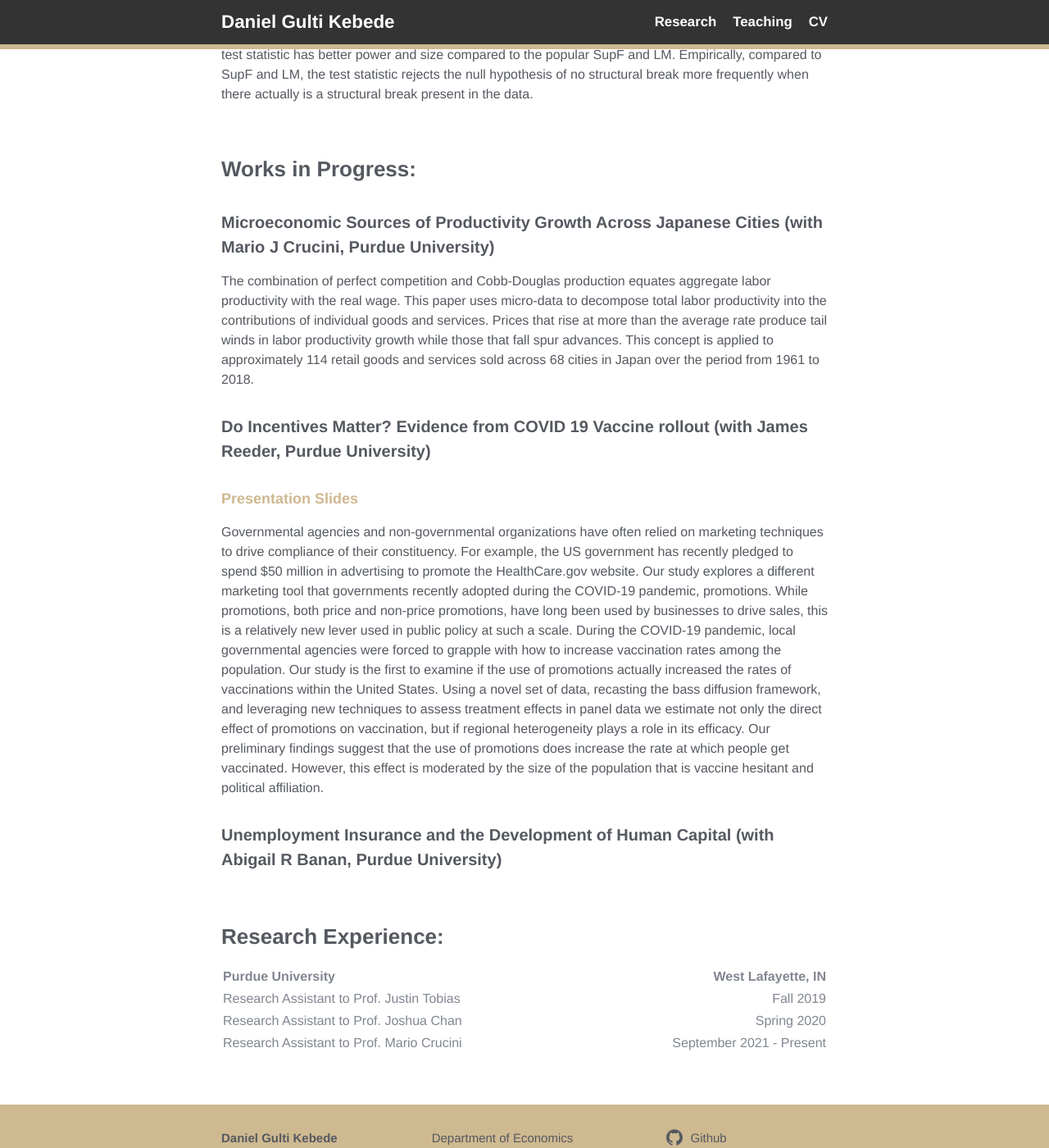
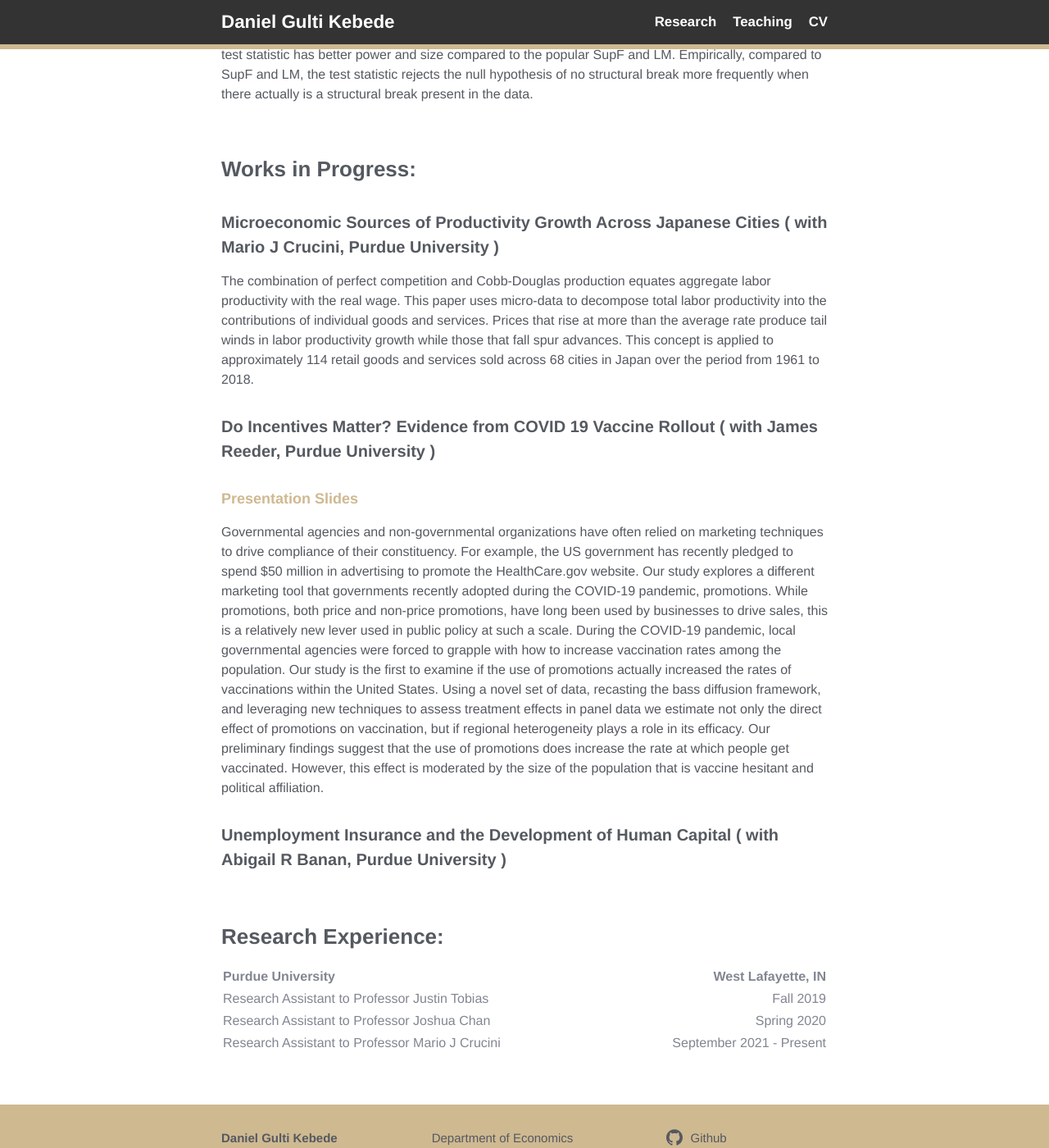
Before and after one commit to dangulti/dangulti.github.io, a Jekyll site: the page built from research.md, in a window 1280 px wide and 1400 px high, scrolled down 749 px. Shown: the whole window at 82% size. Built offline with Jekyll 4.4.1, drawn with Linux system fonts in a browser that asks for light colours.

Commit message:
pushhhhhhhhh

```diff
--- a/research.md
+++ b/research.md
@@ -20,22 +20,22 @@ I consider smooth structural break test proposed by Chen and Hong (2012), in a p
 
 ### Works in Progress:
 
-#### Microeconomic Sources of Productivity Growth Across Japanese Cities (with Mario J Crucini, Purdue University)
+#### Microeconomic Sources of Productivity Growth Across Japanese Cities ( with Mario J Crucini, Purdue University )
 
 The combination of perfect competition and Cobb-Douglas production equates aggregate labor productivity with the real wage. This paper uses micro-data to decompose total labor productivity into the contributions of individual goods and services. Prices that rise at more than the average rate produce tail winds in labor productivity growth while those that fall spur advances. This concept is applied to approximately 114 retail goods and services sold across 68 cities in Japan over the period from 1961 to 2018.
 
-#### Do Incentives Matter? Evidence from COVID 19 Vaccine rollout (with James Reeder, Purdue University)
+#### Do Incentives Matter? Evidence from COVID 19 Vaccine Rollout ( with James Reeder, Purdue University )
 ##### [Presentation Slides](../assets/docs/Leveraging Promotion for Social Good.pdf)
 
 Governmental agencies and non-governmental organizations have often relied on marketing techniques to drive compliance of their constituency. For example, the US government has recently pledged to spend $50 million in advertising to promote the HealthCare.gov website. Our study explores a different marketing tool that governments recently adopted during the COVID-19 pandemic, promotions. While promotions, both price and non-price promotions, have long been used by businesses to drive sales, this is a relatively new lever used in public policy at such a scale. During the COVID-19 pandemic, local governmental agencies were forced to grapple with how to increase vaccination rates among the population. Our study is the first to examine if the use of promotions actually increased the rates of vaccinations within the United States. Using a novel set of data, recasting the bass diffusion framework, and leveraging new techniques to assess treatment effects in panel data we estimate not only the direct effect of promotions on vaccination, but if regional heterogeneity plays a role in its efficacy. Our preliminary findings suggest that the use of promotions does increase the rate at which people get vaccinated. However, this effect is moderated by the size of the population that is vaccine hesitant and political affiliation.
 
-#### Unemployment Insurance and the Development of Human Capital (with Abigail R Banan, Purdue University)
+#### Unemployment Insurance and the Development of Human Capital ( with Abigail R Banan, Purdue University )
 
 ### Research Experience:
 
 | Purdue University | West Lafayette, IN |
 | ----------- | ----------: |
-| Research Assistant to Prof. Justin Tobias | Fall 2019 |
-| Research Assistant to Prof. Joshua Chan   | Spring 2020 |
-| Research Assistant to Prof. Mario Crucini | September 2021 - Present |
+| Research Assistant to Professor Justin Tobias | Fall 2019 |
+| Research Assistant to Professor Joshua Chan   | Spring 2020 |
+| Research Assistant to Professor Mario J Crucini | September 2021 - Present |
 {:.custom-table}
```
Also changed, not shown: index.md (+1 -1 lines), 1 other file.
